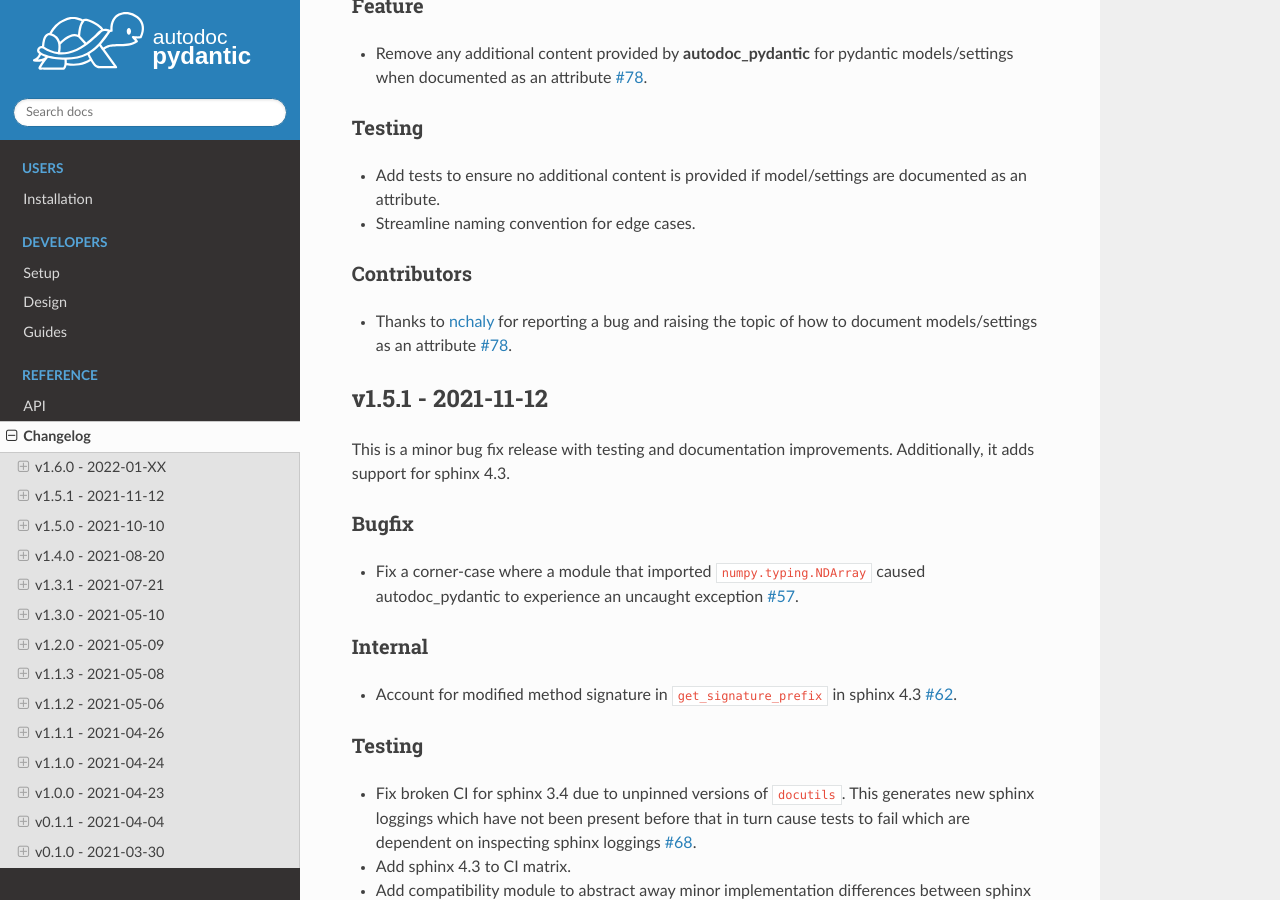
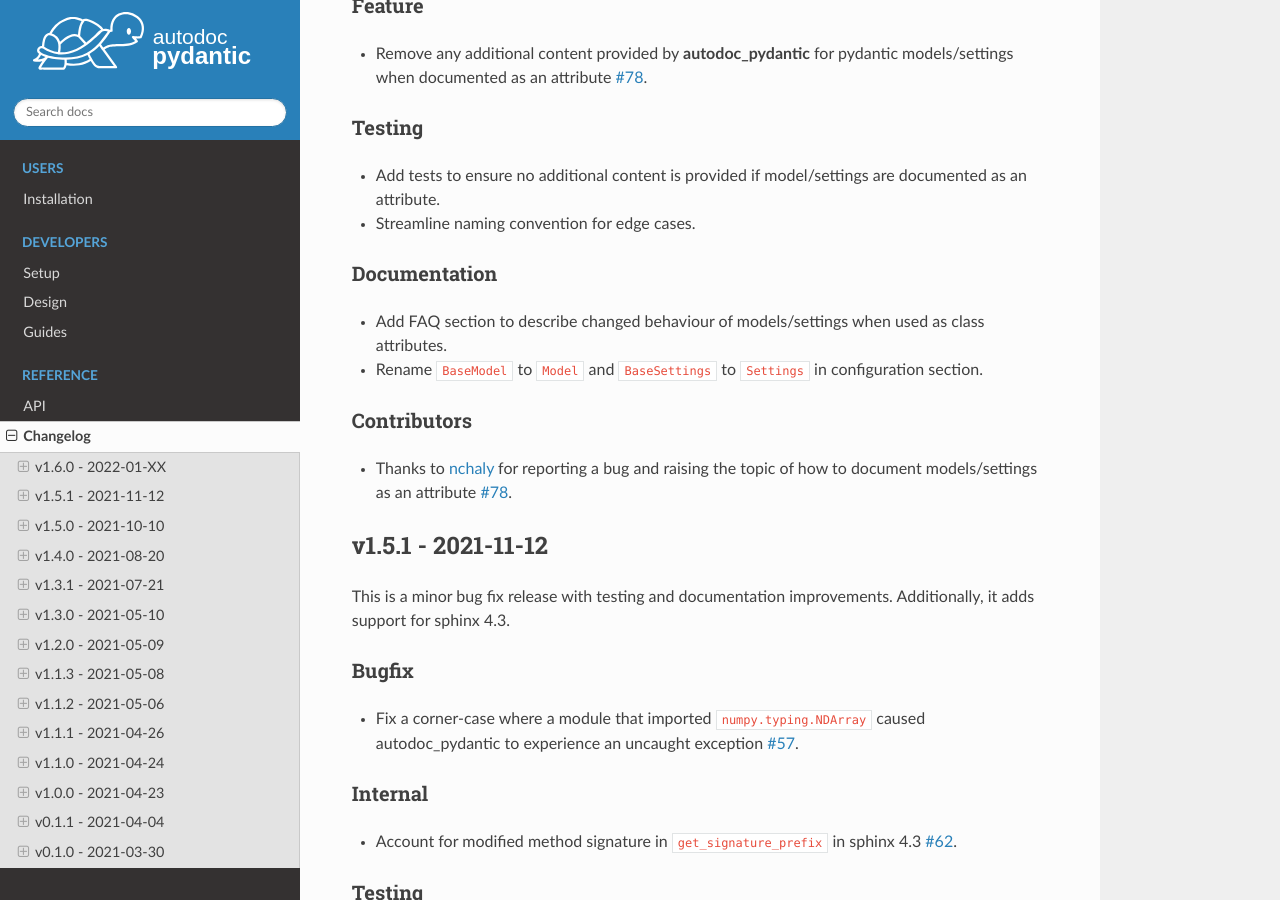
Before and after one commit to mansenfranzen/autodoc_pydantic, a Sphinx documentation site: the page built from docs/source/reference/changelog.rst, in a window 1280 px wide and 900 px high, scrolled down 394 px. Built offline with Sphinx 7.4.7 and the Read the Docs theme 2.0.0, drawn with Linux system fonts in a browser that asks for light colours; pages that are not in the unit, such as notebooks, are missing from menus; a script that is not in the unit is left out.

Commit message:
Streamline naming for BaseModel/Settings.

```diff
--- a/changelog.rst
+++ b/changelog.rst
@@ -26,6 +26,14 @@ Testing
 - Add tests to ensure no additional content is provided if model/settings
   are documented as an attribute.
 - Streamline naming convention for edge cases.
+
+Documentation
+~~~~~~~~~~~~~
+
+- Add FAQ section to describe changed behaviour of models/settings when used
+  as class attributes.
+- Rename ``BaseModel`` to ``Model`` and ``BaseSettings`` to ``Settings`` in
+  configuration section.
 
 Contributors
 ~~~~~~~~~~~~
```
Also changed, not shown: docs/source/users/configuration.rst (+6 -6 lines).
